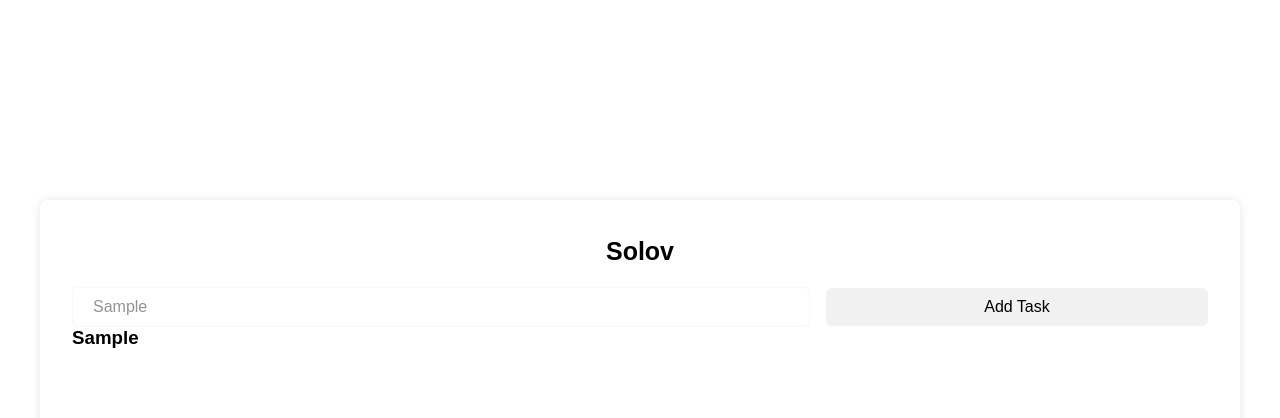
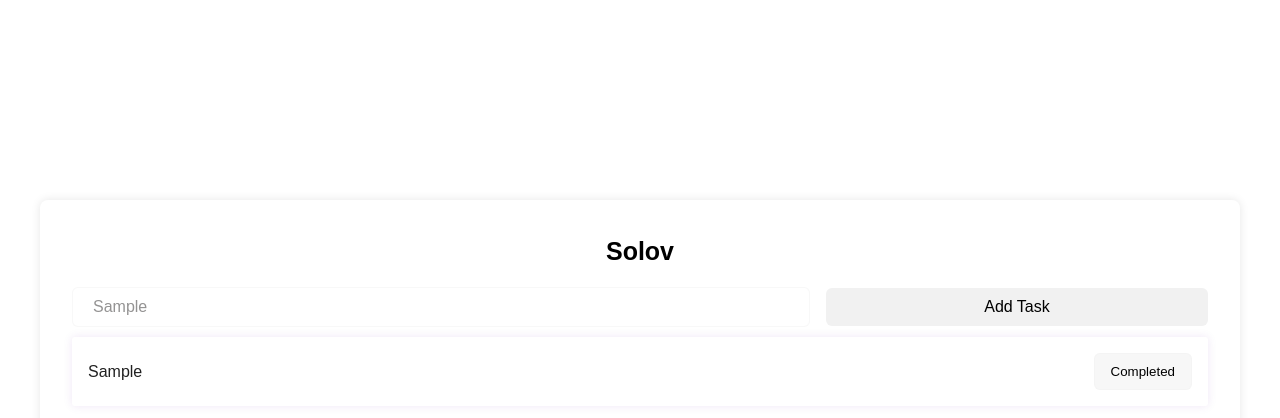
Before and after one commit to Christiannaira/solov_app, a React (Vite) app: page / in a window 1280 px wide. Both pictures are taken after typing "Sample" into the empty fields and a click on the button "Add Task". Shown: the top 418 px of the page. Built offline with nearby package versions, Linux system fonts and the light colour scheme; a web font is replaced by a local one.

Commit message:
feat: styled task component

```diff
--- a/src/components/Task.jsx
+++ b/src/components/Task.jsx
@@ -4,7 +4,8 @@ const Task = ({task}) => {
 
   return (
     <div className='task'>
-      <h3>{task.task}</h3>
+      <h3 className="task_title">{task.task}</h3>
+       <button className="task_btn">Completed</button>
     </div>
   )
 }
--- a/src/index.css
+++ b/src/index.css
@@ -61,3 +61,40 @@
     background-color: #f1f1f1;
     font-size: 16px;
 }
+
+/*task style*/
+
+.task {
+    padding: 1rem;
+    box-shadow: 0 0 10px rgba(96, 11, 165, 0.1);
+    margin: 10px 0;
+    border-radius: 3px;
+    display: flex;
+    align-items: center;
+    justify-content: space-between;
+    cursor: pointer;
+    transition: .3s;
+}
+
+.task:hover {
+    transform: translateY(-1px);
+}
+
+.task_title {
+    font-weight: 500;
+    color: #212121;
+    font-size: 16px;
+}
+
+.task_btn {
+    padding: 10px 16px;
+    border-radius: 6px;
+    border: 1px solid rgb(241, 241, 241, .5);
+    cursor: pointer;
+    background-color: #f7f7f7;
+    transition: .3s;
+}
+
+.task_btn:hover {
+    background-color: #f1f1f1;
+}
```
